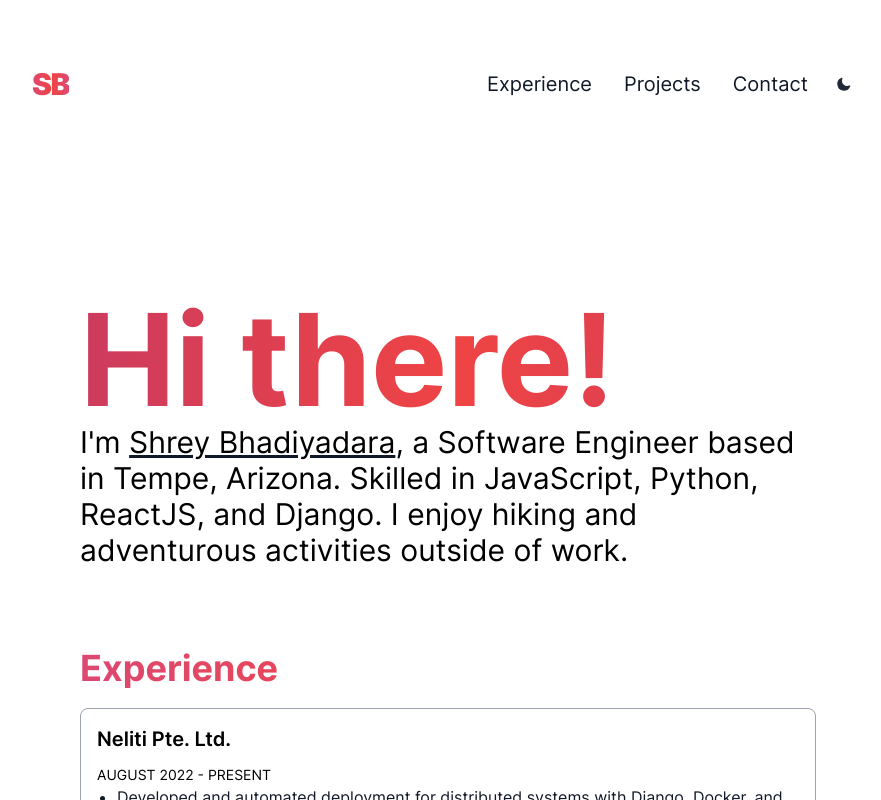
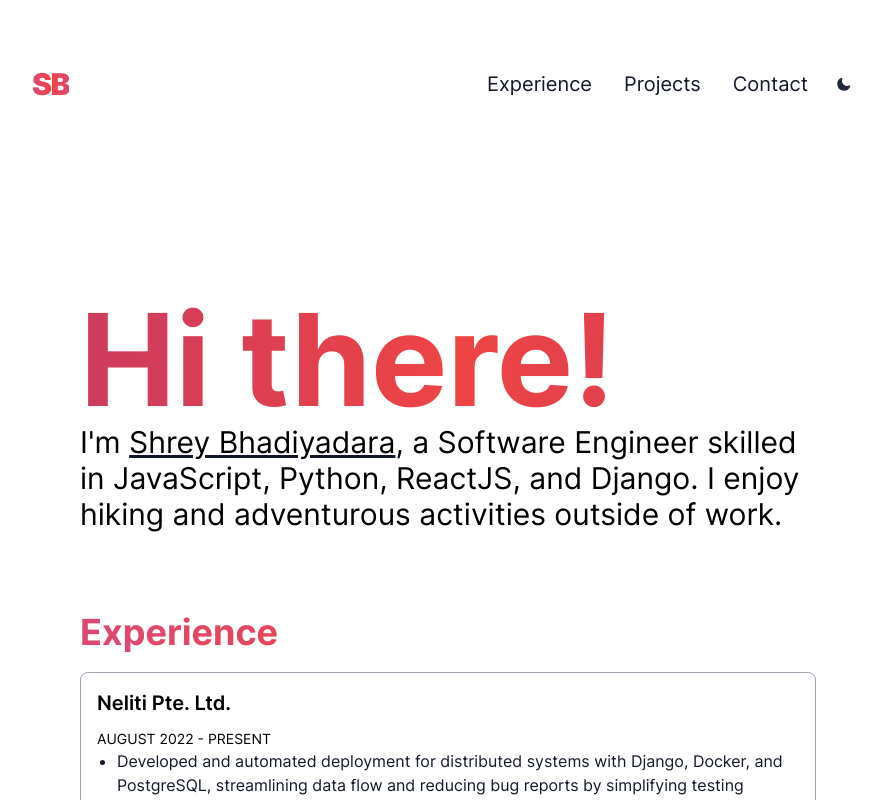
Before and after one commit to shrey333/portfolio, a Next.js app: page / in a window 1280 px wide. Shown: the top 800 px of the page, without its empty margins (192-1073 px from the left). Built offline with nearby package versions, Linux system fonts and the light colour scheme.

Commit message:
Fix: tagline

```diff
--- a/components/personal.js
+++ b/components/personal.js
@@ -11,9 +11,8 @@ export default function Personal() {
             <span className="underline text-bold decoration-gray-900 dark:decoration-gray-300">
               Shrey Bhadiyadara
             </span>
-            , a Software Engineer based in Tempe, Arizona. Skilled in
-            JavaScript, Python, ReactJS, and Django. I enjoy hiking and
-            adventurous activities outside of work.
+            , a Software Engineer skilled in JavaScript, Python, ReactJS, and
+            Django. I enjoy hiking and adventurous activities outside of work.
           </h3>
         </div>
       </section>
```
